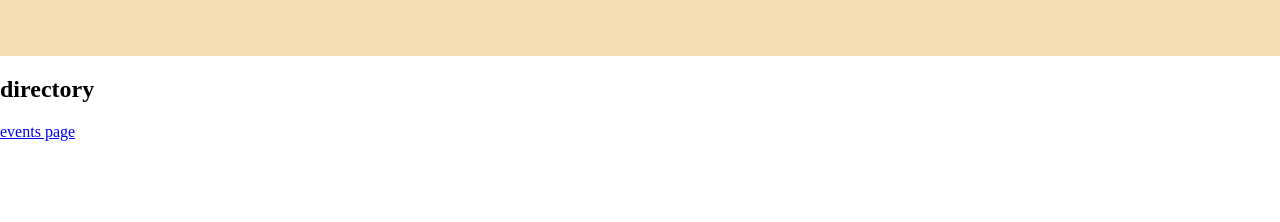
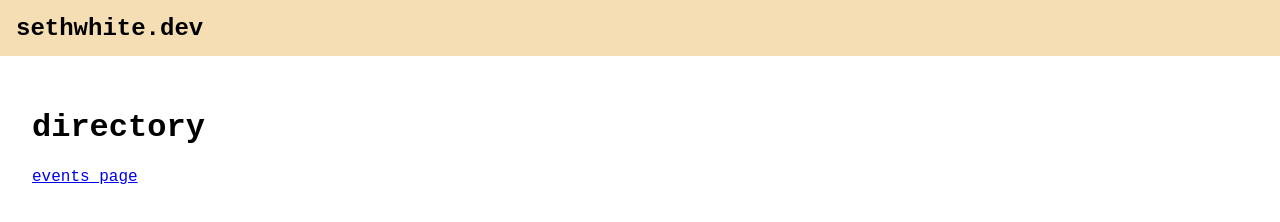
Before and after one commit to hyrumwhite/vvvjs, a website with bundled scripts: page public/index.html in a window 1280 px wide. Built offline with nearby package versions, Linux system fonts and the light colour scheme.

Commit message:
minor adjustments to demo

```diff
--- a/jsconfig.json
+++ b/jsconfig.json
@@ -12,6 +12,12 @@
 			"/store": [
 				"./public/store/*"
 			],
+			"/pages": [
+				"./public/pages/*"
+			],
+			"/layouts": [
+				"./public/layouts/*"
+			],
 		},
 	},
 	"exclude": [
--- /dev/null
+++ b/public/global.css
@@ -0,0 +1,12 @@
+:root {
+	--base-font: 'Courier New', Courier, monospace;
+	font-family: var(--base-font);
+}
+
+main {
+	padding: 2rem;
+}
+
+header h2 {
+	margin: 0px;
+}
--- a/public/index.html
+++ b/public/index.html
@@ -7,13 +7,14 @@
 		<title>Test Bed</title>
 		<script src="./main.js" type="module"></script>
 		<style>
-			html,body {
+			html,
+			body {
 				margin: 0px;
 				padding: 0px;
 				height: 100%;
 			}
 		</style>
+		<link rel="stylesheet" href="global.css" />
 	</head>
-	<body>
-	</body>
+	<body> </body>
 </html>
--- a/public/layouts/default.js
+++ b/public/layouts/default.js
@@ -1,7 +1,7 @@
 import v from "/vvv";
-const { div, header, section } = v;
+const { div, header, main, h2 } = v;
 
-export const DefaultLayout = (props) =>
+export const DefaultLayout = (props = {}) =>
 	div({
 		style: {
 			display: "flex",
@@ -15,15 +15,19 @@ export const DefaultLayout = (props) =>
 					flex: "0 0 auto",
 					height: "56px",
 					background: "wheat",
+					alignItems: "center",
+					padding: "0px 1rem",
 				},
+				children: [h2("sethwhite.dev")],
 			}),
-      section({
+			main({
+				id: "main-outlet",
 				style: {
 					display: "flex",
 					flex: "1 1 auto",
 					overflow: "auto",
 				},
-        children: props.body,
+				children: props.body || [],
 			}),
 		],
 	});
--- a/public/main.js
+++ b/public/main.js
@@ -1,16 +1,17 @@
 import { initializeRouter } from "/router.js";
-import { EventsPage } from "/pages/events.js";
+// import { EventsPage } from "/pages/events.js";
 import { DirectoryPage } from "/pages/directory.js";
 import { DefaultLayout } from "/layouts/default.js";
 
-let outlet = null;
-const layout = DefaultLayout({
-  body: [(outlet = document.createElement("div"))],
-});
-document.body.appendChild(layout);
+const importEventsPage = async () => {
+	const { EventsPage } = await import("/pages/events.js");
+	return EventsPage();
+};
+
+document.body.appendChild(DefaultLayout());
 
 initializeRouter({
-  outlet,
+	outlet: "#main-outlet",
 	routes: [
 		{
 			default: true,
@@ -19,7 +20,7 @@ initializeRouter({
 		{
 			name: "events-page",
 			path: "/events-page",
-      component: EventsPage,
+			component: importEventsPage,
 		},
 	],
 });
--- a/public/pages/directory.js
+++ b/public/pages/directory.js
@@ -1,6 +1,6 @@
 import v from "/vvv";
 const { div, h1 } = v;
-import { RouterLink } from "/routerLink.js";
+import { RouterLink } from "/RouterLink.js";
 
 export const DirectoryPage = () => {
 	return div({
--- a/public/router.js
+++ b/public/router.js
@@ -76,10 +76,10 @@ const handleURLChange = async () => {
 		currentOutlet.innerHTML = "";
 		let element = component(matchingRouteParams);
 		if (element instanceof Promise) {
-      await component;
-    } else {
+			element = await element;
+		}
 		currentOutlet.appendChild(element);
-    }
+
 		if (matchingRoute.after) {
 			await matchingRoute.after(guardPayload);
 		}
@@ -117,6 +117,9 @@ export const initializeRouter = ({
 	outlet,
 	guards = {},
 }) => {
+	if (typeof outlet === "string") {
+		outlet = document.querySelector(outlet);
+	}
 	currentOutlet = outlet;
 	routes = newRoutes;
 
```
Lines whose indentation alone changed are shown as unchanged.
